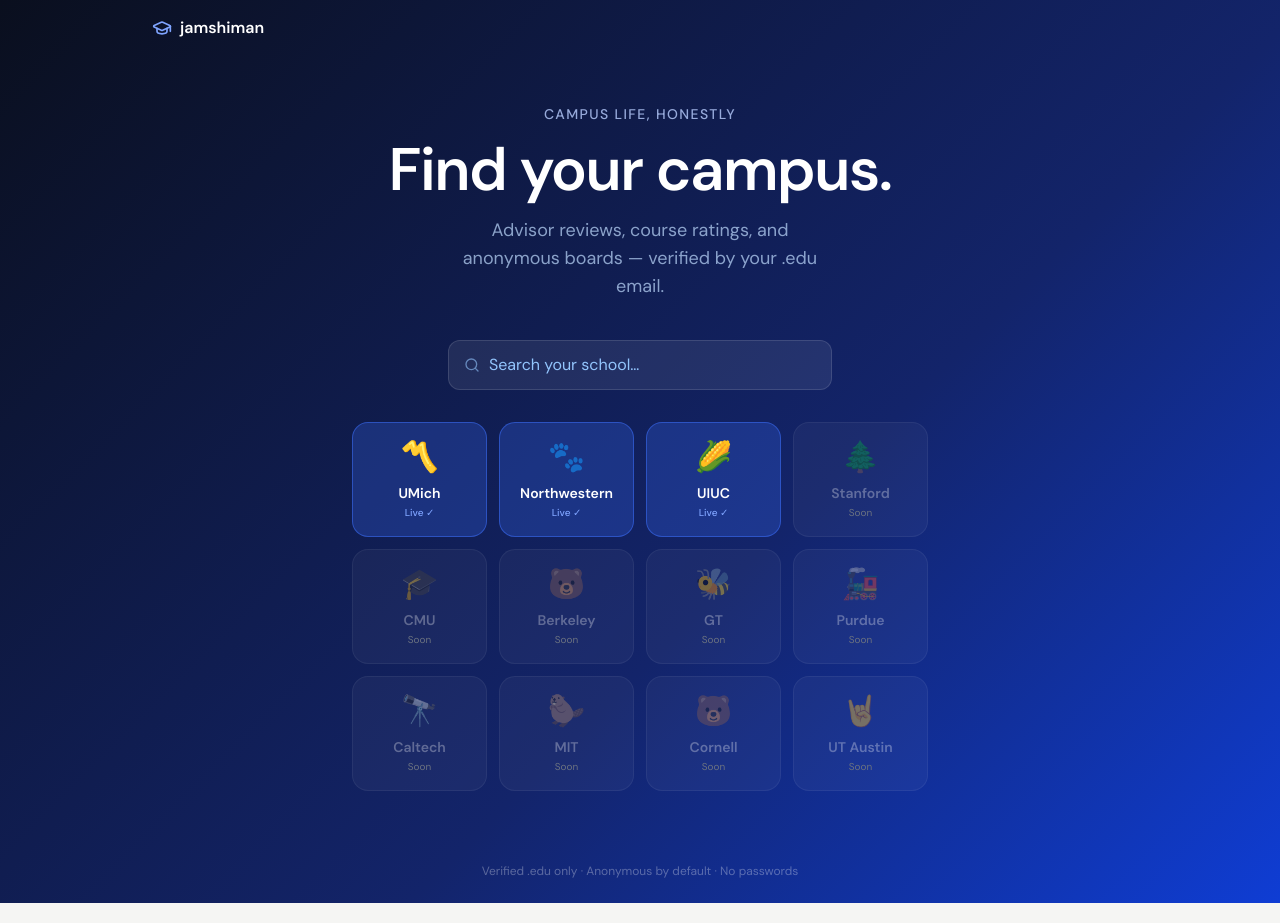
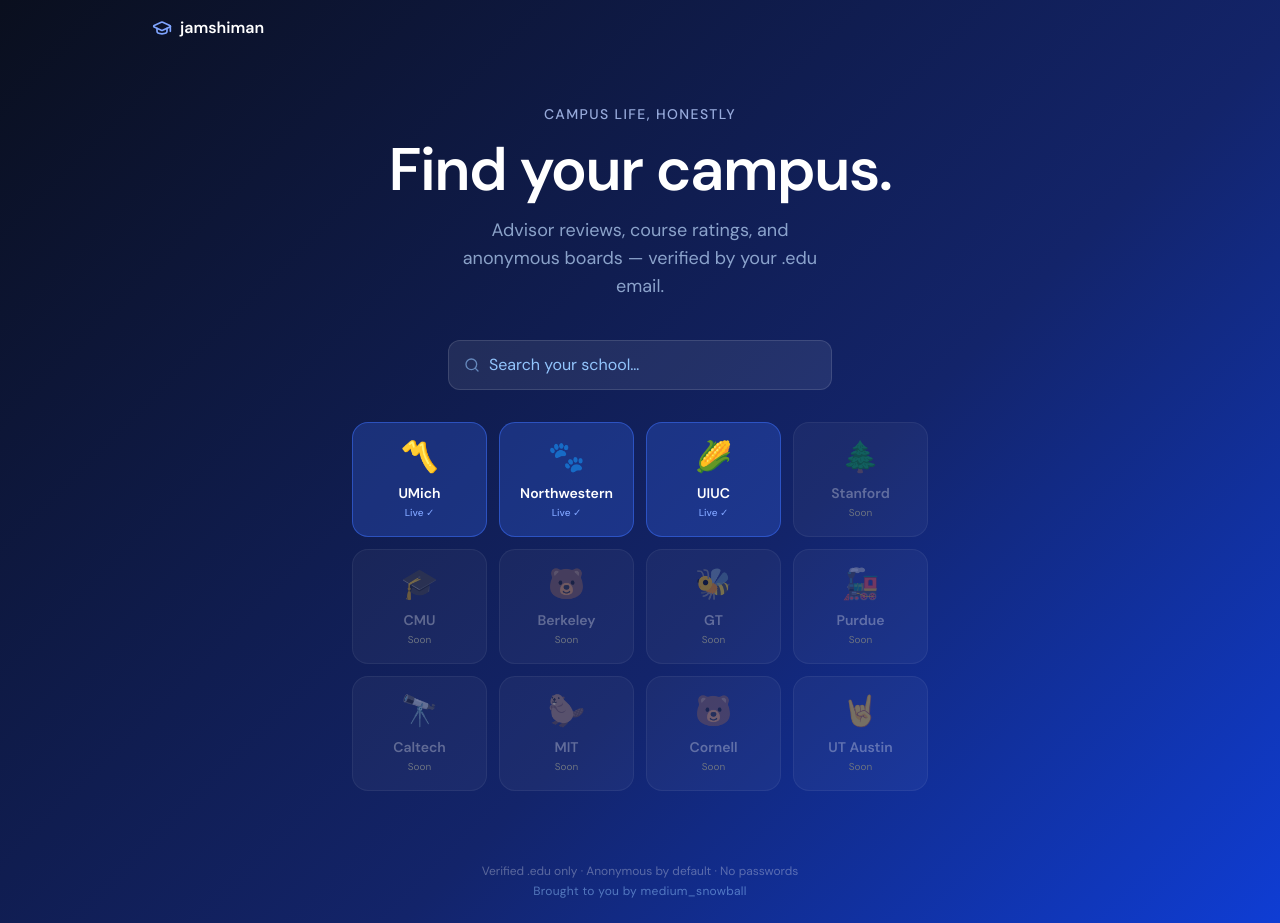
Before and after one commit to onesnowball/jamshiman, a Next.js app: page / in a window 1280 px wide. Built offline with nearby package versions, Linux system fonts and the light colour scheme.

Commit message:
Add 'Brought to you by medium_snowball' to landing page footer
Co-Authored-By: Claude Sonnet 4.6 <noreply@anthropic.com>

```diff
--- a/app/page.tsx
+++ b/app/page.tsx
@@ -100,8 +100,9 @@ export default function Home() {
         )}
       </main>
 
-      <footer className="py-6 text-center text-xs opacity-30 text-white">
-        Verified .edu only · Anonymous by default · No passwords
+      <footer className="py-6 text-center space-y-1">
+        <p className="text-xs opacity-30 text-white">Verified .edu only · Anonymous by default · No passwords</p>
+        <p className="text-xs text-blue-300 opacity-50 tracking-wide">Brought to you by medium_snowball</p>
       </footer>
     </div>
   )
```
